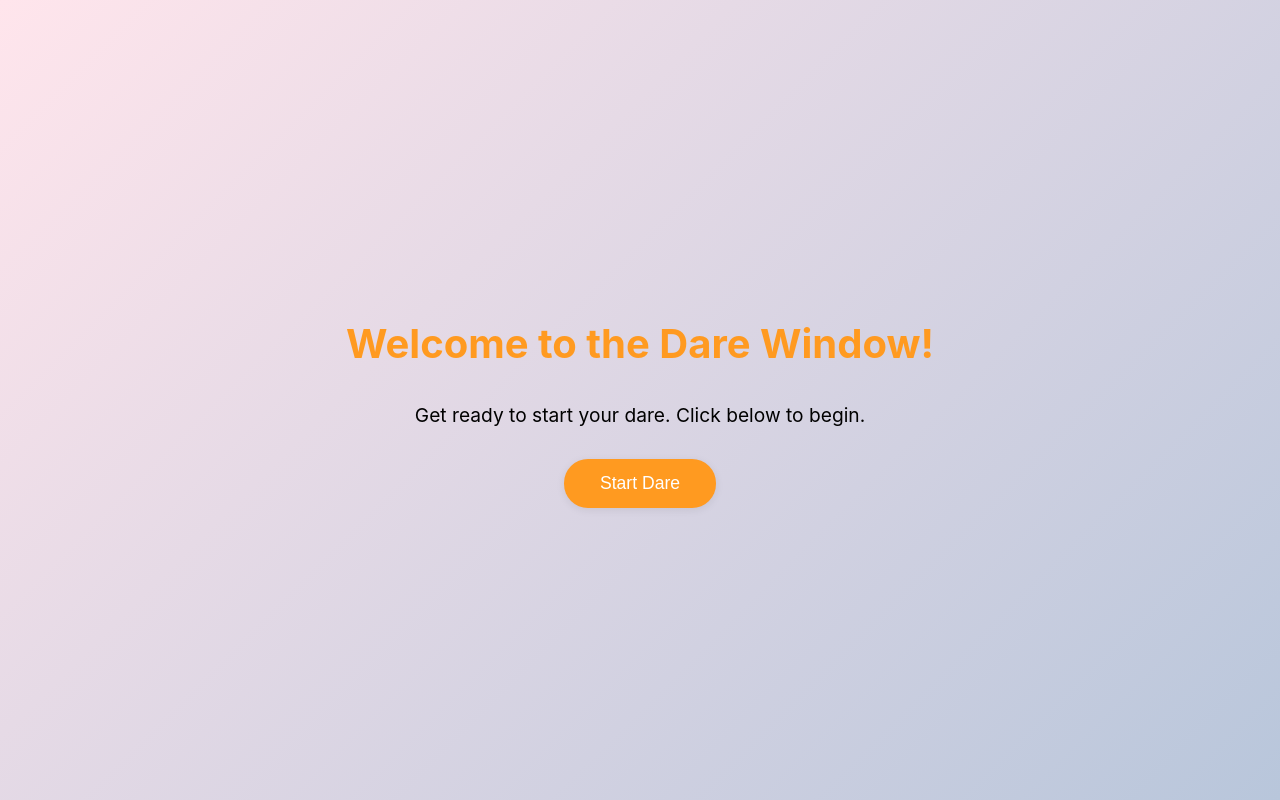
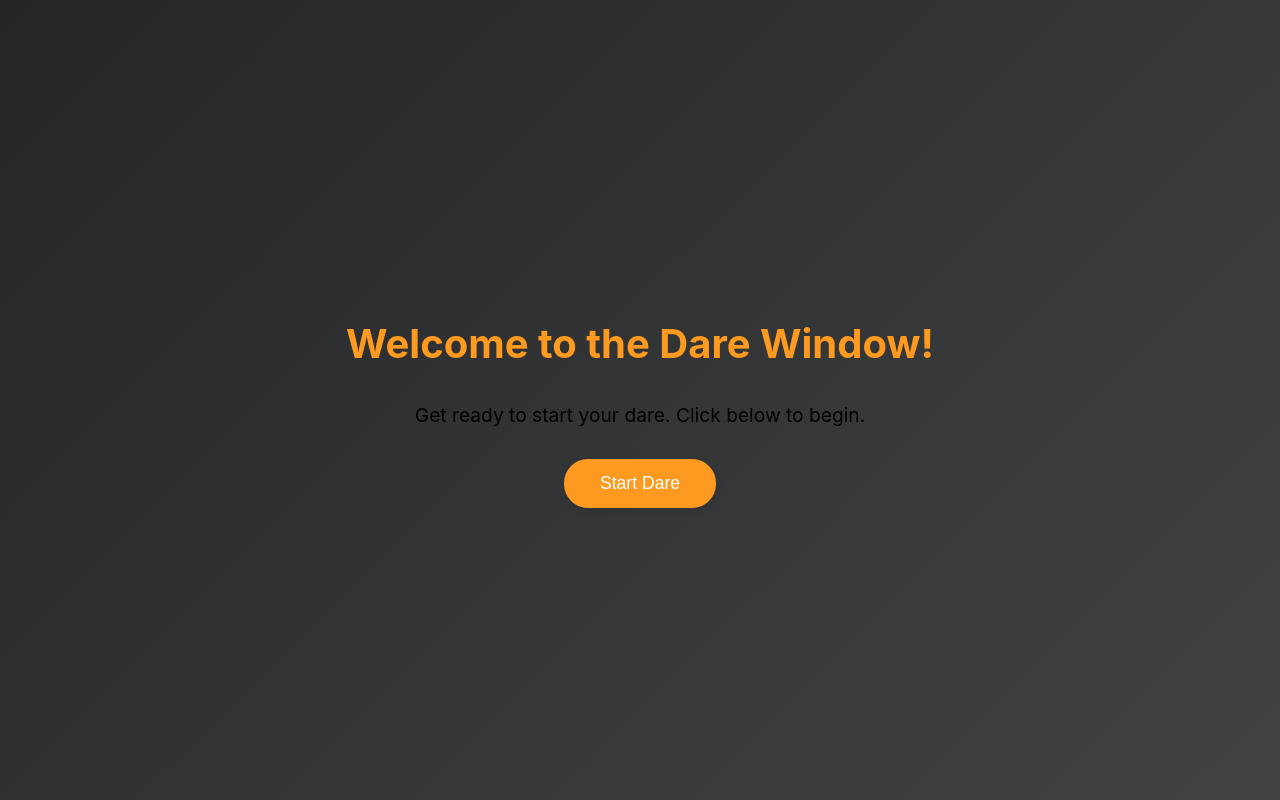
Before and after one commit to LPK98/Edulog, a React (Vite) app in the folder frontend/: page /dare in a window 1280 px wide. Built offline with nearby package versions, Linux system fonts and the light colour scheme.

Commit message:
update background gradient for DareStart page

```diff
--- a/frontend/src/styles.css
+++ b/frontend/src/styles.css
@@ -5,7 +5,7 @@
   align-items: center;
   justify-content: center;
   height: 100vh;
-  background: linear-gradient(135deg, #ffe5ec 0%, #b8c6db 100%);
+  background: linear-gradient(135deg, #232526 0%, #414345 100%);
 }
 
 .dare-start-container h1 {
```
